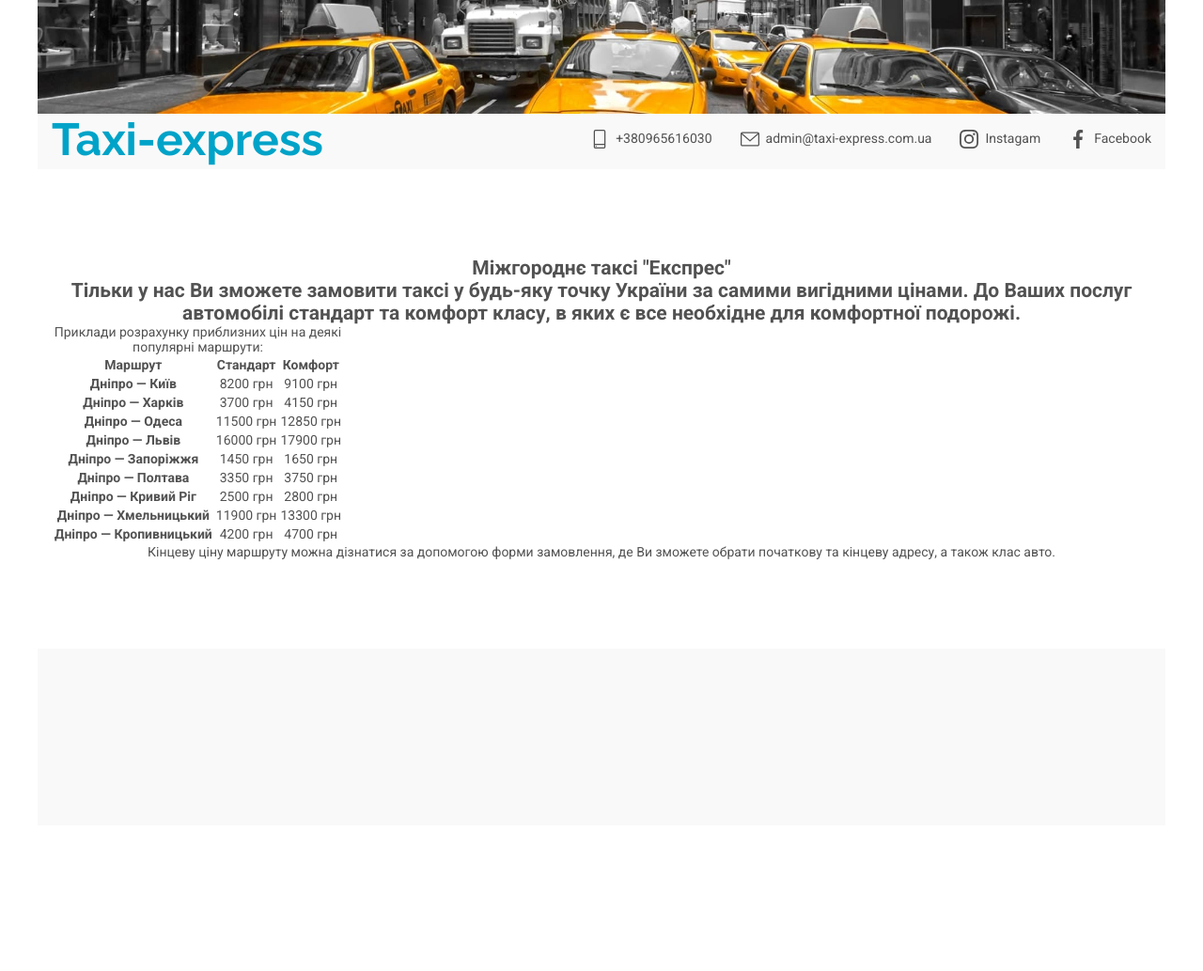
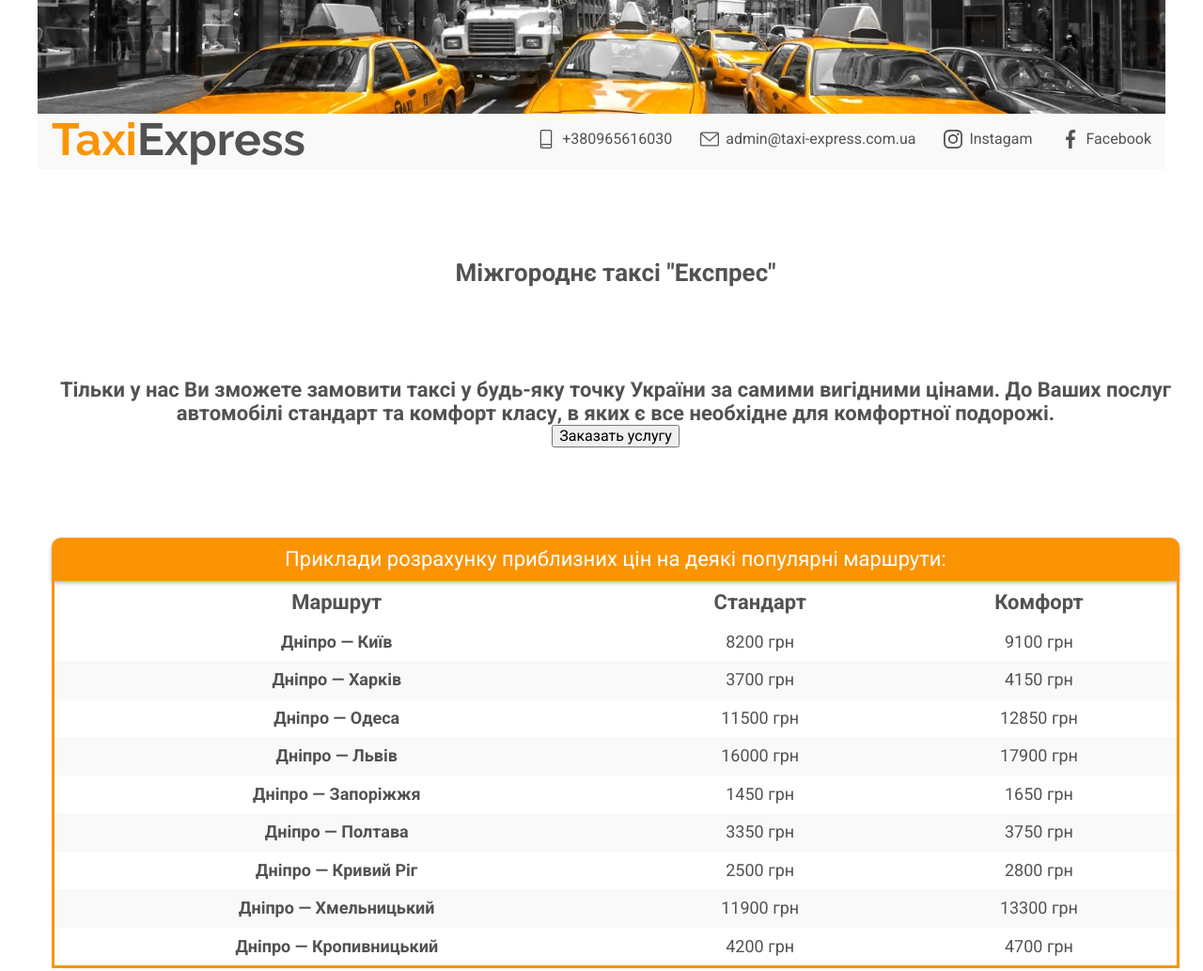
Before and after one commit to KostiaZ/taxi, a plain HTML site: page index.html in a window 1280 px wide. Shown: the top 1033 px of the page at 94% size. Before the commit the page ends 878 px from the top, so only its background shows below. Drawn offline with nearby package versions, Linux system fonts and the light colour scheme.

Commit message:
in process

```diff
--- a/index.html
+++ b/index.html
@@ -16,7 +16,7 @@
         <div class="container ">
             <nav class="nav">
 
-                <a class="logo" href="./index.html" target="_parent">Taxi-express</a>
+                <a class="logo" href="./index.html" target="_parent">Taxi<span class="logo__part">Express</span></a>
                 <button class="header__button" type="button" data-menu-button>
                     <svg class="" width="20px" height="20px">
                         <use class="" href="./images/icons.svg#icon-close"></use>
@@ -37,13 +37,13 @@
                             </svg>
                             admin@taxi-express.com.ua</a></li>
                     <li class="nav-menu__item"><a class="nav-menu__link"
-                            href="https://www.instagram.com/taxi_express.com.ua/">
+                            href="https://www.instagram.com/taxi_express.com.ua/" target="_blank">
                             <svg class="nav-menu__icon" width="20px" height="20px">
                                 <use href="./images/icons.svg#icon-instagram"></use>
                             </svg>
                             Instagam</a>
                     </li>
-                    <li class="nav-menu__item"><a class="nav-menu__link" href="">
+                    <li class="nav-menu__item"><a class="nav-menu__link" href="" target="_blank">
                             <svg class="nav-menu__icon" width="20px" height="20px">
                                 <use href="./images/icons.svg#icon-facebook"></use>
                             </svg>
@@ -54,29 +54,27 @@
     </header>
     <main class="section">
         <div class="container">
-            <section>
+            <section class="section">
                 <h1>Міжгороднє таксі "Експрес"</h1>
             </section>
-            <Section>
+            <section class="section">
                 <h2>Тільки у нас Ви зможете замовити таксі у будь-яку точку України за самими вигідними цінами. До Ваших
                     послуг
                     автомобілі стандарт та комфорт класу, в яких є все необхідне для комфортної подорожі.</h2>
-                <!--                 <button type="button" class="order__button" data-modal-open>Заказать услугу</button>
- -->
-            </Section>
-            <section>
+                <button type="button" class="order__button" data-modal-open>Заказать услугу</button>
+            </section>
+
+            <section class="section section-table">
                 <h2 hidden>#</h2>
-                <table>
+
+                <table class="table">
                     <caption>Приклади розрахунку приблизних цін на деякі популярні маршрути:</caption>
-
-                    <thead>
-                        <tr>
-                            <th>Маршрут</th>
-                            <th>Стандарт</th>
-                            <th>Комфорт</th>
-                        </tr>
-                    </thead>
-                    <tbody>
+                    <tr>
+                        <th>Маршрут</th>
+                        <th>Стандарт</th>
+                        <th>Комфорт</th>
+                    </tr>
+                    <tbody class="table__body">
                         <tr>
                             <th>Дніпро — Київ</th>
                             <td>8200 грн</td>
@@ -131,6 +129,8 @@
                         </tr>
                     </tbody>
                 </table>
+            </section>
+            <section class="section">
                 <p>Кінцеву ціну маршруту можна дізнатися за допомогою форми замовлення, де Ви зможете обрати початкову
                     та кінцеву адресу, а також клас авто.</p>
             </section>
--- a/sass/components/_logo.scss
+++ b/sass/components/_logo.scss
@@ -16,3 +16,7 @@
         font-size: 48px;
     }
 }
+
+.logo__part {
+    color: $font-color;
+}
--- /dev/null
+++ b/sass/components/_table.scss
@@ -0,0 +1,63 @@
+.table {
+    width: 100%;
+    border-collapse: collapse;
+    border-left: 3px solid $accent;
+    border-right: 3px solid $accent;
+    border-bottom: 3px solid $accent;
+
+    & caption {
+        background: $accent;
+        border-top-left-radius: 10px;
+        border-top-right-radius: 10px;
+        padding: 10px;
+        box-shadow: 0 2px 4px 0 rgba(0, 0, 0, .3);
+        color: $table-text-hover;
+        font-size: 16px;
+        text-align: center;
+        margin: 0;
+
+        @media screen and (min-width: 1200px) {
+            font-size: 22px;
+        }
+    }
+
+    & td,
+    & th {
+        padding: 10px;
+        text-align: center;
+        font-size: 16px;
+
+        @media screen and (min-width: 1200px) {
+            font-size: 22px;
+        }
+    }
+
+    & tr {
+        transition: color .3s cubic-bezier(0.22, 0.68, 0, 1.71),
+            background-color .3s cubic-bezier(0.22, 0.68, 0, 1.71);
+    }
+
+    & tr:nth-child(2n) {
+        background: $bg-color;
+    }
+}
+
+.table__body {
+
+    & td,
+    & th {
+        padding: 10px;
+        text-align: center;
+        font-size: 14px;
+
+        @media screen and (min-width: 1200px) {
+            font-size: 18px;
+        }
+    }
+
+    & tr:hover,
+    & tr:focus {
+        background-color: $accent;
+        color: $table-text-hover;
+    }
+}
--- a/sass/main.scss
+++ b/sass/main.scss
@@ -7,6 +7,7 @@
 @import './components/menu';
 @import './components/nav';
 @import './components/logo';
+@import './components/table';
 @import './components/footer';
 @import './components/backdrop';
 @import './components/modal';
--- a/sass/utils/_base.scss
+++ b/sass/utils/_base.scss
@@ -51,9 +51,25 @@ body {
   font-family: 'roboto', sans-serif;
   color: $font-color;
   background-color: $body-color;
-  font-size: 14px;
+  font-size: 16px;
   line-height: 1.14;
   font-weight: 400;
+}
+
+h1 {
+  font-size: 22px;
+
+  @media screen and (min-width: 1200px) {
+    font-size: 26px;
+  }
+}
+
+h2 {
+  font-size: 18px;
+
+  @media screen and (min-width: 1200px) {
+    font-size: 22px;
+  }
 }
 
 .container {
@@ -61,6 +77,7 @@ body {
   padding-left: 15px;
   padding-right: 15px;
   margin: 0 auto;
+
   @media screen and (min-width: 480px) {
     width: 480px;
   }
@@ -76,8 +93,8 @@ body {
 
 .section {
   margin: 0;
-  padding-top: 48px;
-  padding-bottom: 48px;
+  padding-top: 16px;
+  padding-bottom: 16px;
   text-align: center;
   margin-left: auto;
   margin-right: auto;
@@ -88,12 +105,14 @@ body {
 
   @media screen and (min-width: 768px) {
     width: 768px;
+    padding-top: 24px;
+    padding-bottom: 24px;
   }
 
   @media screen and (min-width: 1200px) {
     width: 1200px;
-    padding-top: 94px;
-    padding-bottom: 94px;
+    padding-top: 48px;
+    padding-bottom: 48px;
   }
 }
 
--- a/sass/utils/_mixins.scss
+++ b/sass/utils/_mixins.scss
@@ -5,5 +5,5 @@
 }
 
 @mixin effect($function: color) {
-  transition: $function 0.3s cubic-bezier(0.22, 0.68, 0, 1.71);
+  transition: $function .3s cubic-bezier(0.22, 0.68, 0, 1.71);
 }
--- a/sass/utils/_variables.scss
+++ b/sass/utils/_variables.scss
@@ -1,7 +1,8 @@
 @import url('https://fonts.googleapis.com/css2?family=Raleway:wght@700&family=Roboto:wght@400;500;700;900&display=swap');
 
-$accent: #00a3c8;
+$accent: #fb9403;
 $body-color: #fff;
 $font-color: #525252;
 $bg-color: #f9f9f9;
 $backdrop: rgba(0, 0, 0, 0.2);
+$table-text-hover: #fff;
```
Also changed, not shown: css/main.css, css/main.min.css, 2 other files.
